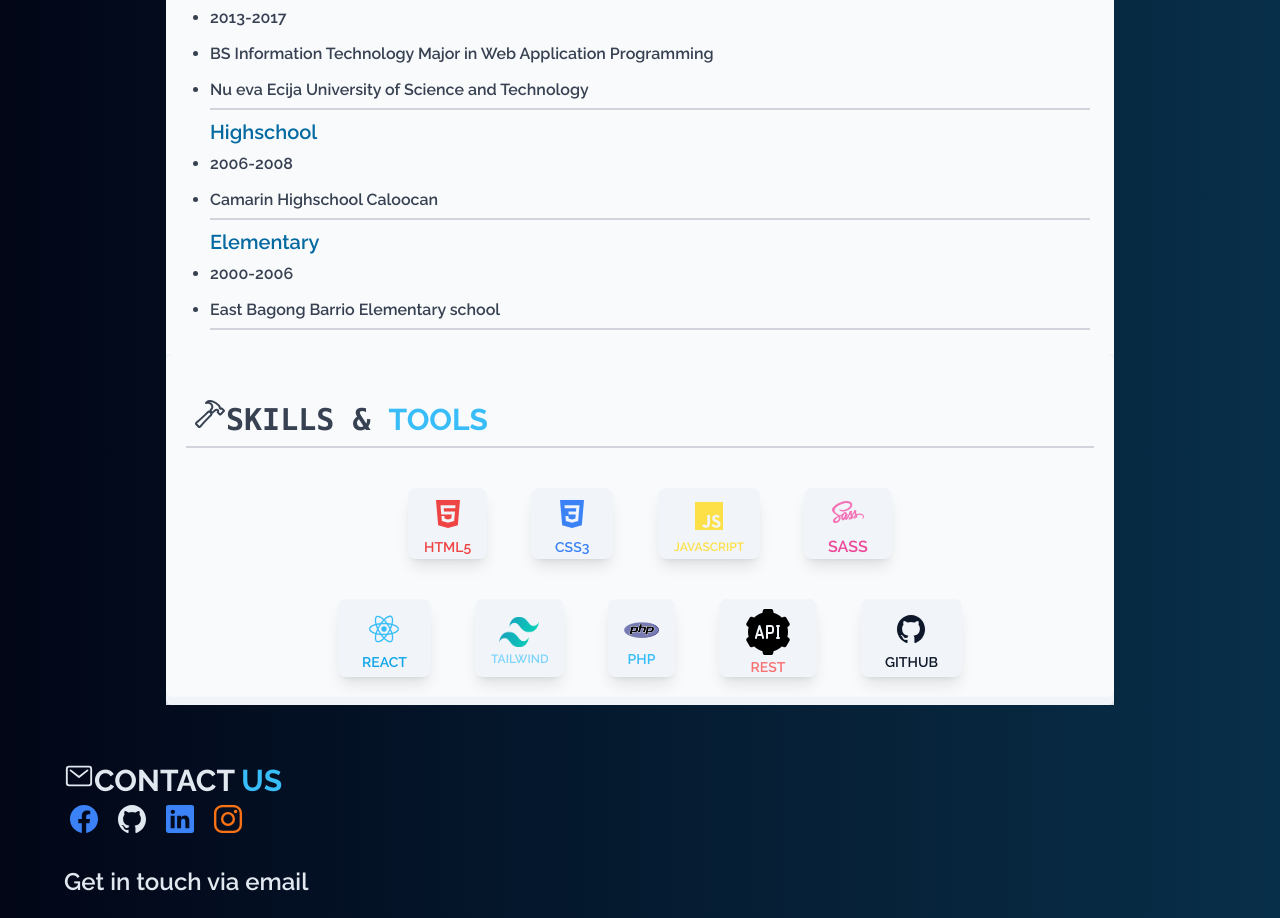
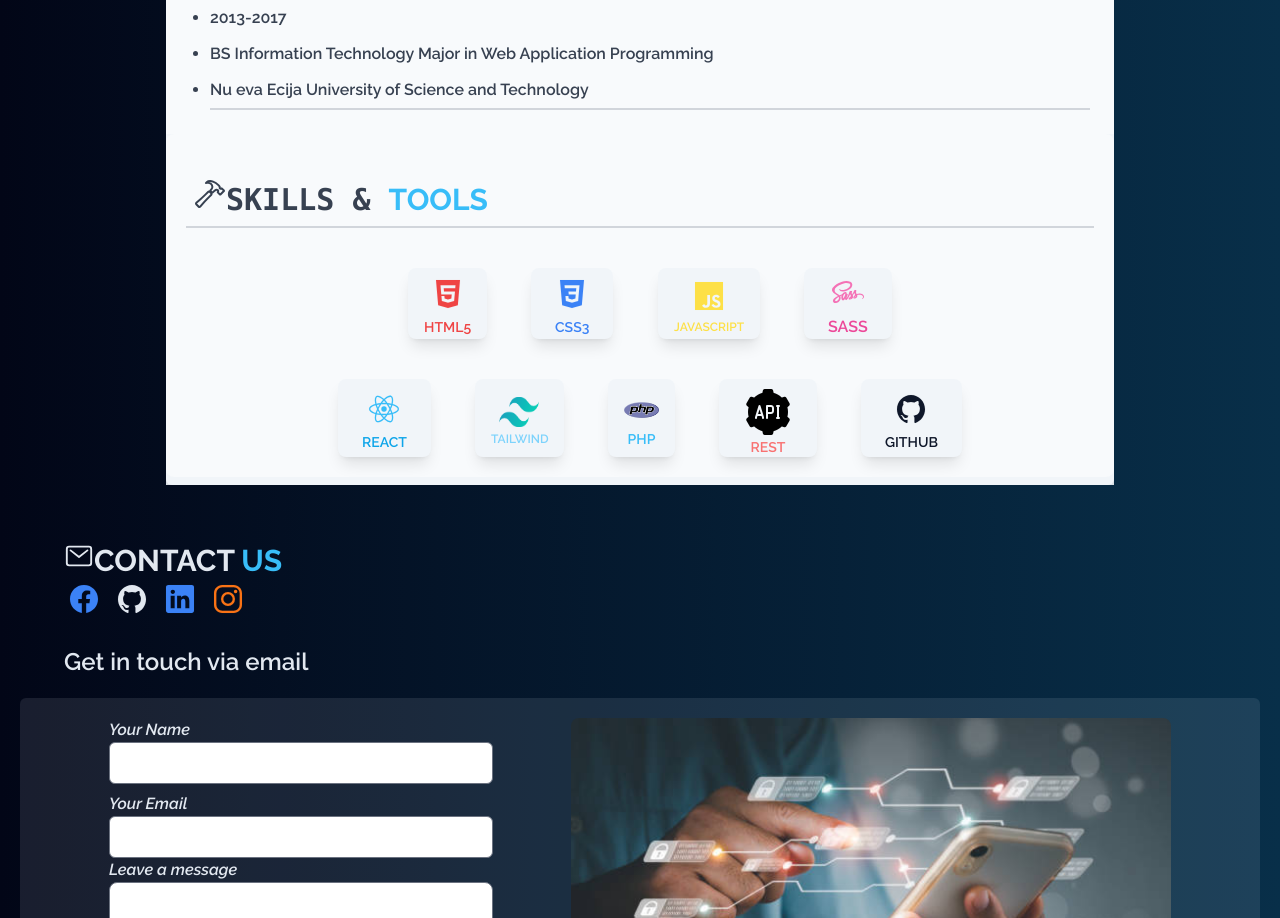
Before and after one commit to Vinzsp1992/vinz-portfolio, a React (Create React App) app: page / in a window 1280 px wide. Shown: the part 2088-3006 px from the top of the page. Built offline with nearby package versions, Linux system fonts and the light colour scheme.

Commit message:
Remove: Unecessary information

```diff
--- a/package.json
+++ b/package.json
@@ -1,4 +1,5 @@
 {
+
   "name": "vinz-portfolio",
   "version": "0.1.0",
   "private": true,
--- a/src/Components/About.js
+++ b/src/Components/About.js
@@ -24,7 +24,7 @@ const About = () => {
                 <li data-aos="flip-left">Nu eva Ecija University of Science and Technology</li>
               </ul>
 
-              <h2 data-aos="flip-left" className='text-xl font-semibold mt-2 ml-5 text-sky-700'>Highschool</h2>
+              {/* <h2 data-aos="flip-left" className='text-xl font-semibold mt-2 ml-5 text-sky-700'>Highschool</h2>
               <ul  className='text-md leading-9 font-semibold list-disc ml-5
               border border-b-2 border-gray-300
               border-t-0 border-x-0'>
@@ -38,7 +38,7 @@ const About = () => {
               border-t-0 border-x-0'>
                 <li data-aos="flip-left">2000-2006</li>
                 <li data-aos="flip-left">East Bagong Barrio Elementary school</li>
-              </ul>
+              </ul> */}
             </div>
             <Skills />
         </div>
```
Also changed, not shown: 7 other files (tests, documents, lock files or other folders).
